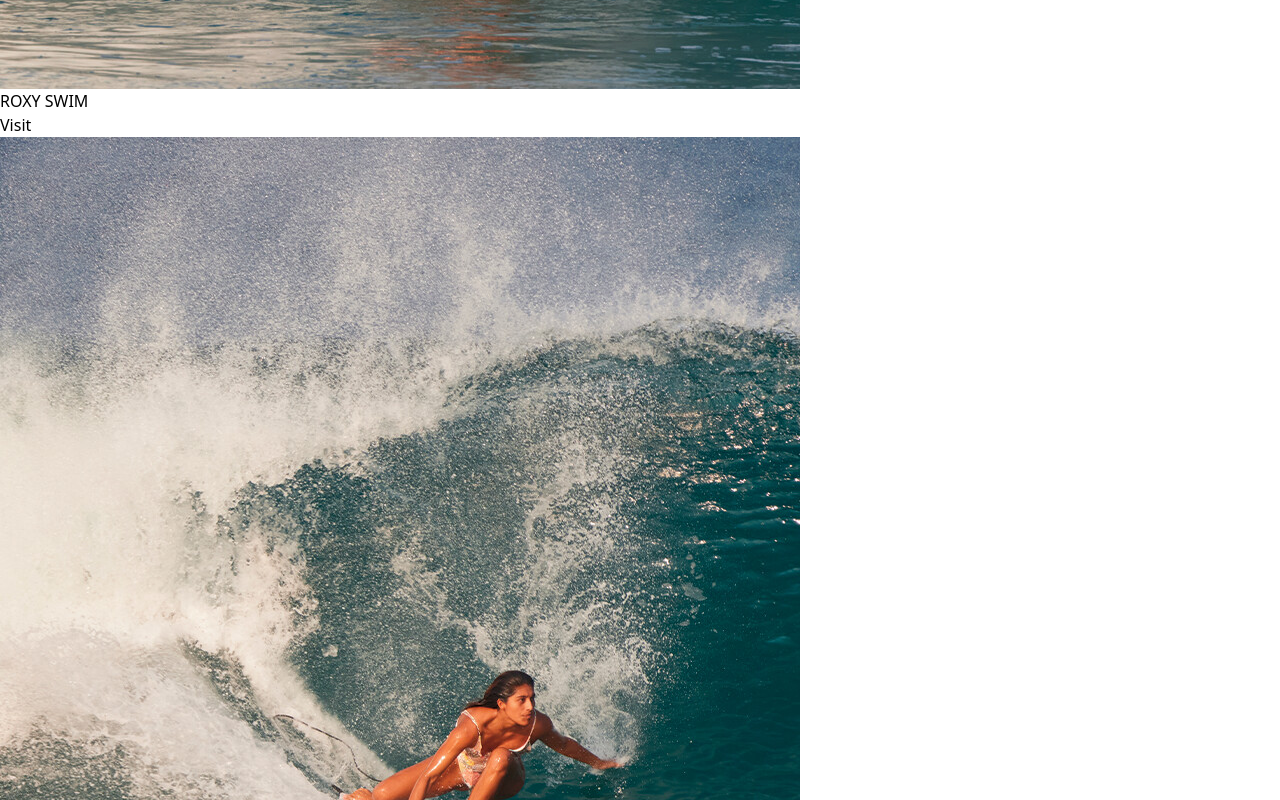
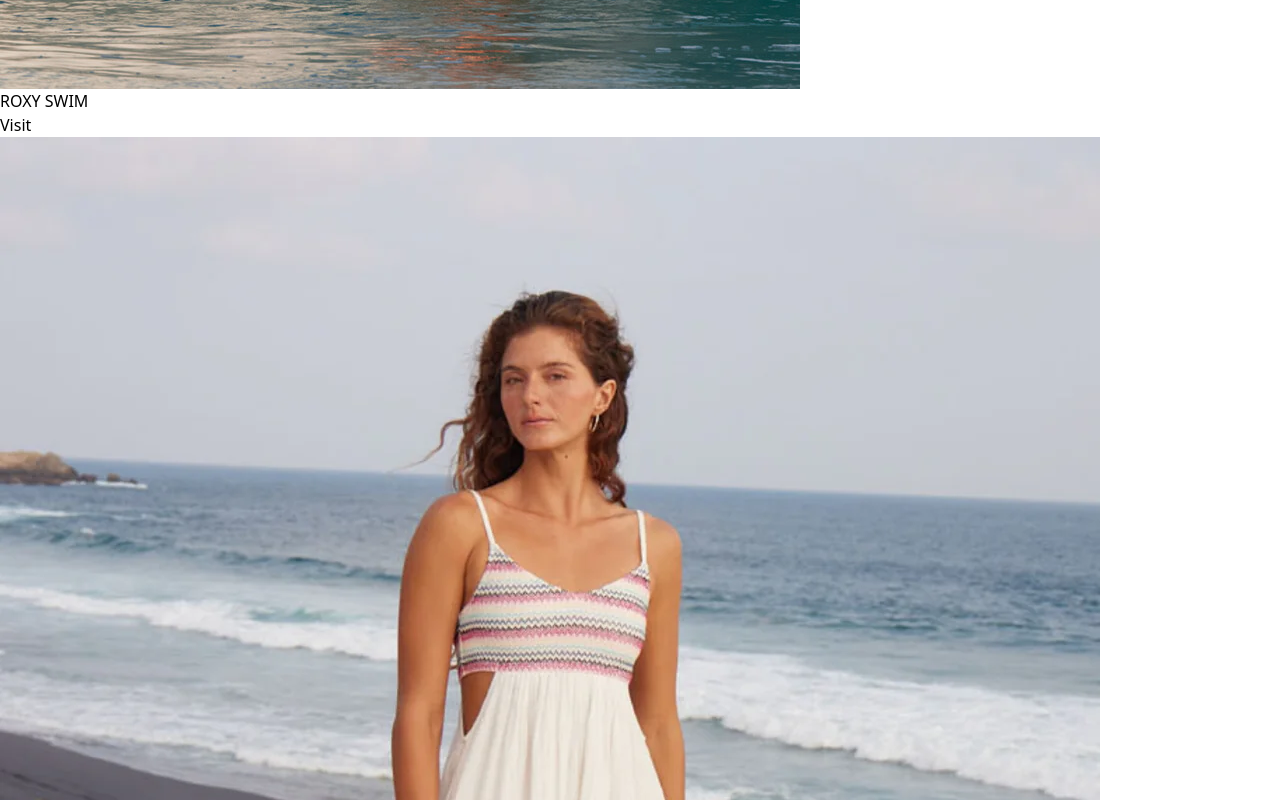
Before and after one commit to jadogg22/unitedSalesAgency, a React (Vite) app in the folder frontend/: page /brands in a window 1280 px wide. Shown: the part 1360-2160 px from the top of the page. Built offline with nearby package versions, Linux system fonts and the light colour scheme.

Commit message:
testing issue with photos on brands

```diff
--- a/frontend/src/components/Brands.jsx
+++ b/frontend/src/components/Brands.jsx
@@ -8,7 +8,7 @@ const Brands = () => {
       title: 'ROXY',
       subBrands: [
         { imageUrl: '/src/assets/roxySwim.jpeg', title: 'ROXY SWIM', linkUrl: 'https://subbrand1-1.com' },
-        { imageUrl: '/src/assets/roxySwim.jpeg', title: 'ROXY SWIM', linkUrl: 'https://subbrand1-1.com' },
+        { imageUrl: ROXYDRESS, title: 'ROXY SWIM', linkUrl: 'https://subbrand1-1.com' },
         { imageUrl: '/src/assets/roxySwim.jpeg', title: 'ROXY SWIM', linkUrl: 'https://subbrand1-1.com' },
         { imageUrl: '/src/assets/roxySwim.jpeg', title: 'ROXY SWIM', linkUrl: 'https://subbrand1-1.com' },
       ],
```
